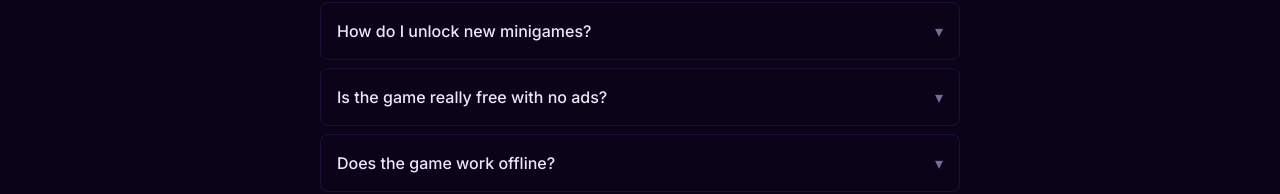
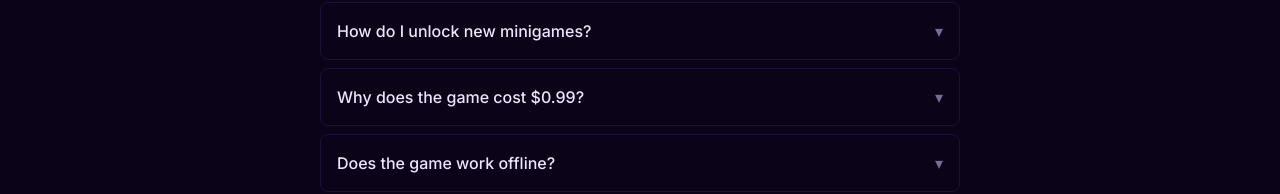
Before and after one commit to jjenksy/fiveish-site, a Next.js app: page /support in a window 1280 px wide. Shown: the part 321-515 px from the top of the page. Built offline with nearby package versions, Linux system fonts and the light colour scheme.

Commit message:
fix webite copy

```diff
--- a/app/press/page.tsx
+++ b/app/press/page.tsx
@@ -26,7 +26,7 @@ const screenshots = [
 const info = [
   ["Name", "5ISH"],
   ["Platform", "iPhone"],
-  ["Price", "Free"],
+  ["Price", "$0.99"],
   ["Genre", "Arcade / Minigame Collection"],
   ["Engine", "SpriteKit (native Swift)"],
   ["Age Rating", "4+"],
--- a/app/support/page.tsx
+++ b/app/support/page.tsx
@@ -18,9 +18,9 @@ const faqs = [
       "Play any minigame to earn marbles. Spend marbles at the prize machine to win unlock tokens, power-ups, and cosmetic items. Each locked minigame shows its marble cost.",
   },
   {
-    question: "Is the game really free with no ads?",
+    question: "Why does the game cost $0.99?",
     answer:
-      "Yes. 5ISH has zero ads, zero tracking, and zero data collection. The game is completely free to download and play. All content can be unlocked through gameplay.",
+      "Instead of filling the game with ads and tracking, we charge a one-time $0.99 so you get the full experience with zero interruptions. No ads, no tracking, no data collection, no in-app purchases. All content can be unlocked through gameplay.",
   },
   {
     question: "Does the game work offline?",
```
